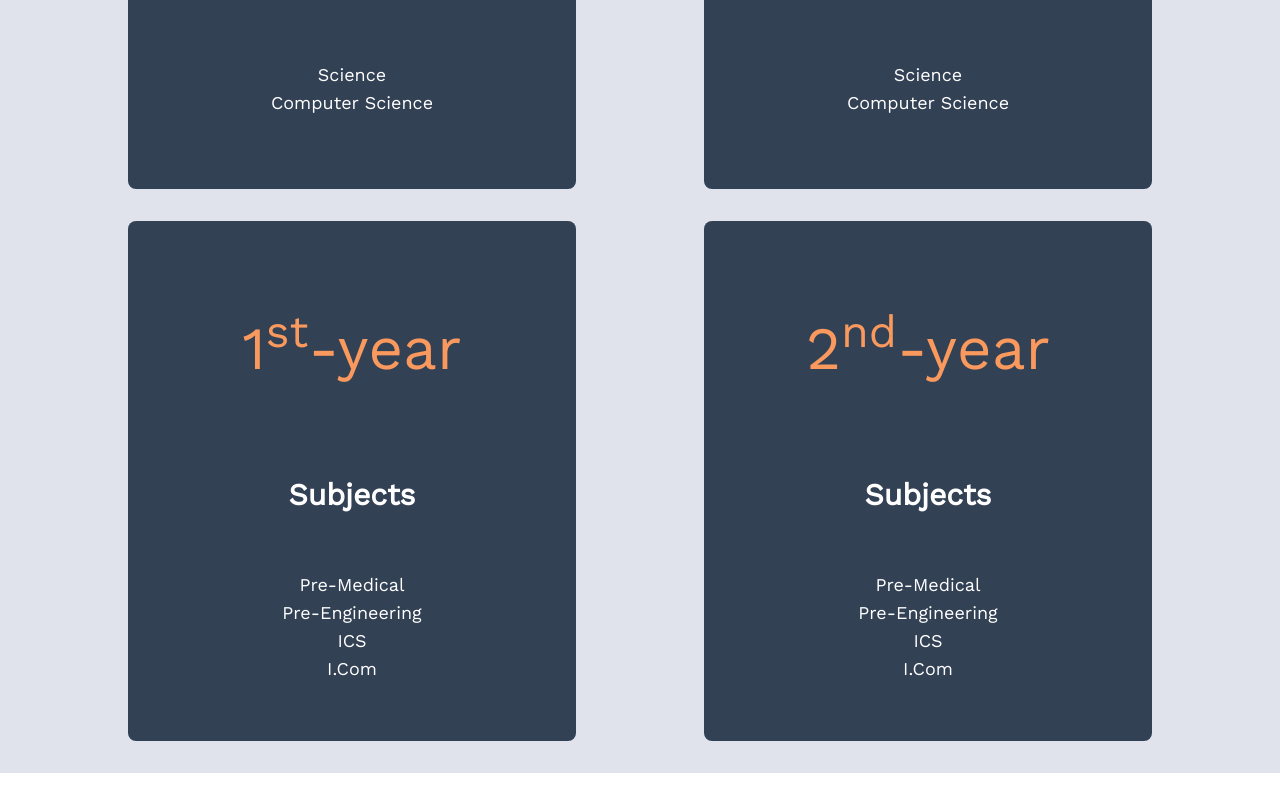
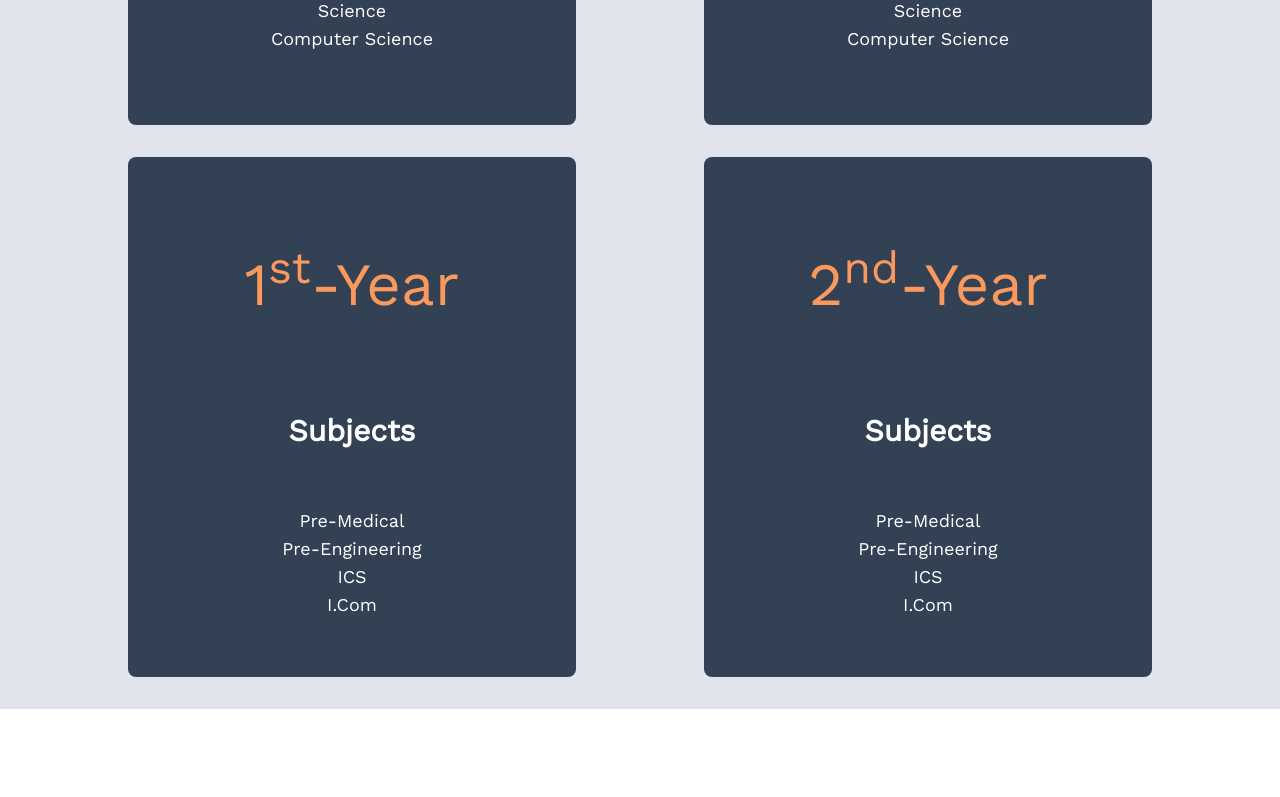
Before and after one commit to AbuHurairah127/boosten-academy-react-web, a React (Create React App) app: page / in a window 1280 px wide. Shown: the part 2000-2797 px from the top of the page. Built offline with nearby package versions, Linux system fonts and the light colour scheme; no server answers; the database is empty.

Commit message:
navbar stick at top

```diff
--- a/src/constantData/Data.js
+++ b/src/constantData/Data.js
@@ -12,13 +12,13 @@ export const classes = [
   {
     class: 1,
     sup: "st",
-    extClsTxt: "-year",
+    extClsTxt: "-Year",
     subjects: ["Pre-Medical", "Pre-Engineering", "ICS", "I.Com"],
   },
   {
     class: 2,
     sup: "nd",
-    extClsTxt: "-year",
+    extClsTxt: "-Year",
     subjects: ["Pre-Medical", "Pre-Engineering", "ICS", "I.Com"],
   },
 ];
--- a/src/pages/home/Home.js
+++ b/src/pages/home/Home.js
@@ -11,7 +11,7 @@ import Footer from "../../components/footer/Footer";
 const Home = (props) => {
   return (
     <div className="container-fluid">
-      <div className="navbarContainer z-0">
+      <div className="navbarContainer w-screen z-50 fixed">
         <Navbar />
       </div>
       <div className="heroContainer z-0">
```
